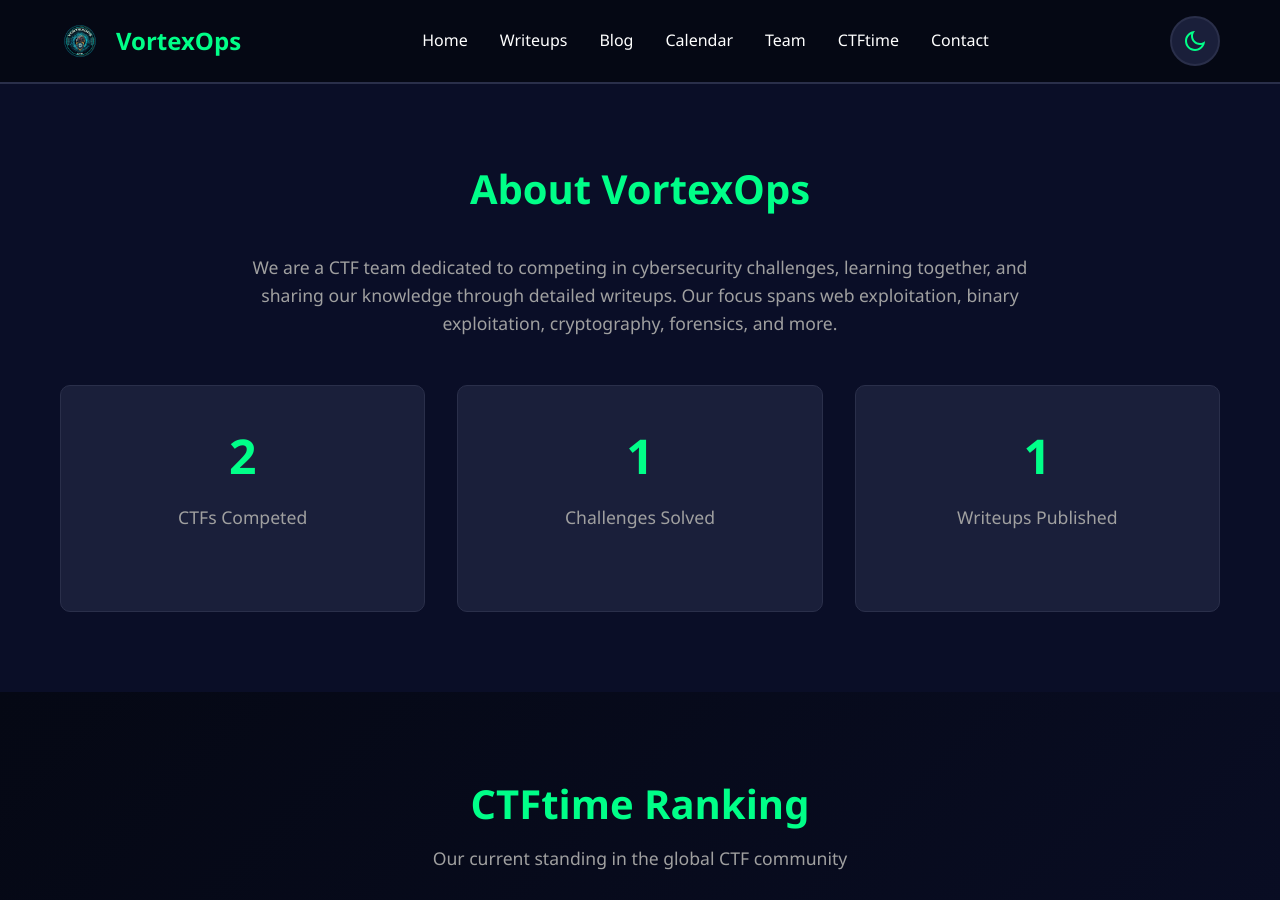
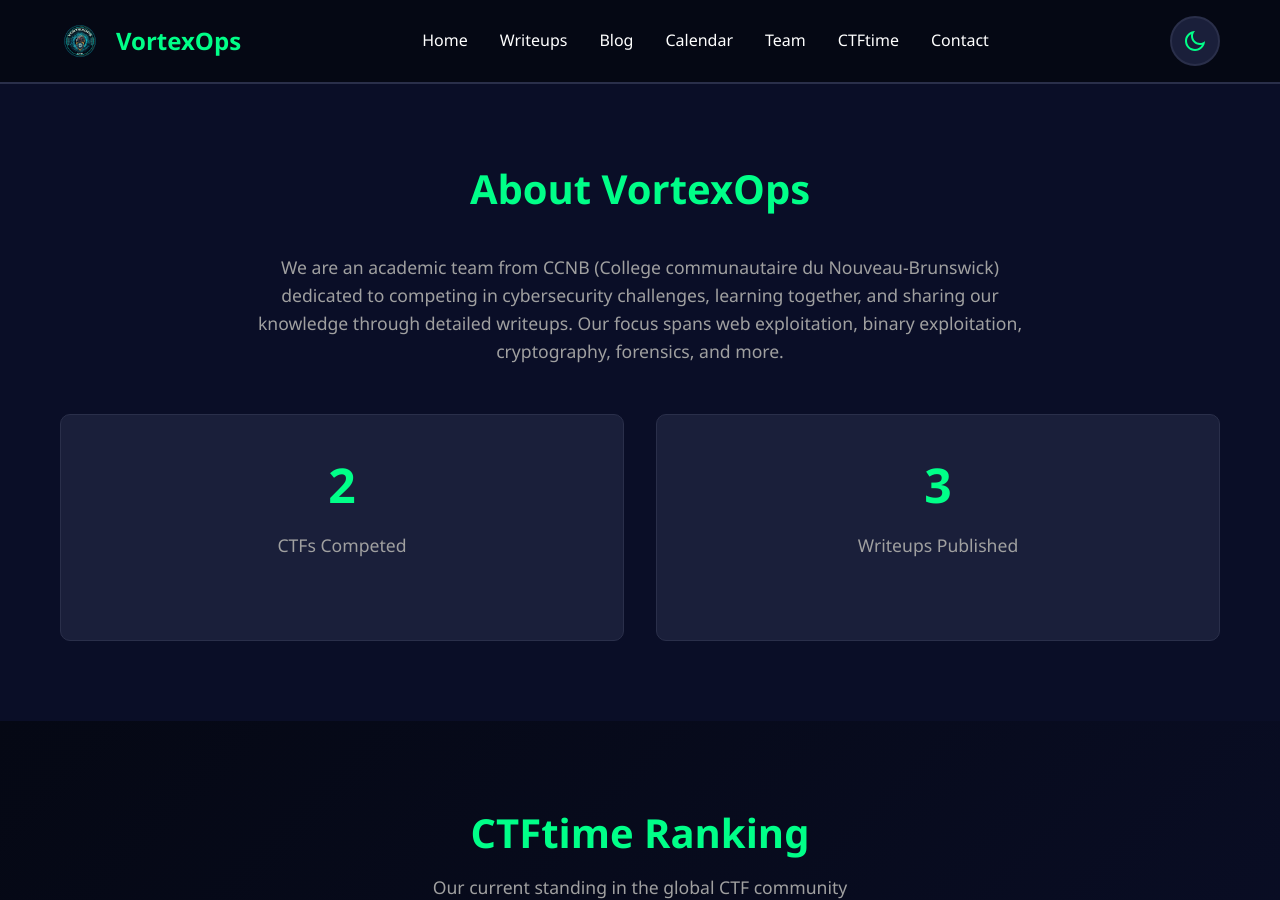
Before and after one commit to vortexopsctf/vortexopsctf.github.io, a Jekyll site: the page built from index.html, in a window 1280 px wide and 900 px high, scrolled down 727 px. Built offline with Jekyll 4.4.1, drawn with Linux system fonts in a browser that asks for light colours; some of the changed text lies outside the part shown.

Commit message:
Housekeeping and making it pretty

```diff
--- a/_layouts/default.html
+++ b/_layouts/default.html
@@ -63,7 +63,7 @@
 
     <footer>
         <div class="container">
-            <p>&copy; {{ 'now' | date: "%Y" }} VortexOps CTF Team. All rights reserved.</p>
+            <p>&copy; {{ site.time | date: '%Y' }} VortexOps CTF Team. All rights reserved.</p>
         </div>
     </footer>
 
--- a/assets/css/style.css
+++ b/assets/css/style.css
@@ -495,8 +495,7 @@
 }
 
 .ranking-content {
-    display: grid;
-    grid-template-columns: 2fr 1fr;
+    display: block;
     gap: 2rem;
     align-items: start;
 }
--- a/assets/js/main.js
+++ b/assets/js/main.js
@@ -1,5 +1,5 @@
 // Mobile Navigation Toggle
-document.addEventListener('DOMContentLoaded', function() {
+document.addEventListener('DOMContentLoaded', function () {
     // Theme Toggle Functionality
     const themeToggle = document.querySelector('.theme-toggle');
     const htmlElement = document.documentElement;
@@ -10,7 +10,7 @@
 
     // Theme toggle button click handler
     if (themeToggle) {
-        themeToggle.addEventListener('click', function() {
+        themeToggle.addEventListener('click', function () {
             const currentTheme = htmlElement.getAttribute('data-theme');
             const newTheme = currentTheme === 'dark' ? 'light' : 'dark';
 
@@ -23,14 +23,14 @@
     const navMenu = document.querySelector('.nav-menu');
 
     if (hamburger) {
-        hamburger.addEventListener('click', function() {
+        hamburger.addEventListener('click', function () {
             navMenu.classList.toggle('active');
             hamburger.classList.toggle('active');
         });
 
         // Close menu when clicking on a link
         document.querySelectorAll('.nav-menu a').forEach(link => {
-            link.addEventListener('click', function() {
+            link.addEventListener('click', function () {
                 navMenu.classList.remove('active');
                 hamburger.classList.remove('active');
             });
@@ -43,7 +43,7 @@
 
     if (filterButtons.length > 0) {
         filterButtons.forEach(button => {
-            button.addEventListener('click', function() {
+            button.addEventListener('click', function () {
                 // Remove active class from all buttons
                 filterButtons.forEach(btn => btn.classList.remove('active'));
 
@@ -89,7 +89,7 @@
 
     // Smooth Scrolling for Anchor Links
     document.querySelectorAll('a[href^="#"]').forEach(anchor => {
-        anchor.addEventListener('click', function(e) {
+        anchor.addEventListener('click', function (e) {
             const href = this.getAttribute('href');
             if (href !== '#' && href !== '') {
                 e.preventDefault();
@@ -110,7 +110,7 @@
         rootMargin: '0px 0px -50px 0px'
     };
 
-    const observer = new IntersectionObserver(function(entries) {
+    const observer = new IntersectionObserver(function (entries) {
         entries.forEach(entry => {
             if (entry.isIntersecting) {
                 entry.target.classList.add('fade-in');
@@ -395,6 +395,18 @@
                     <h3 class="stat-highlight">#${yearRating.rating_place || 'N/A'}</h3>
                     <p class="stat-label">${currentYear} Global Rank</p>
                 </div>
+            `;
+
+            if (yearRating.country_place) {
+                rankingHTML += `
+                <div class="ranking-stat">
+                    <h3 class="stat-highlight">#${yearRating.country_place}</h3>
+                    <p class="stat-label">${data.country || 'National'} Rank</p>
+                </div>
+                `;
+            }
+
+            rankingHTML += `
                 <div class="ranking-stat">
                     <h3>${yearRating.rating_points?.toFixed(2) || '0.00'}</h3>
                     <p class="stat-label">Rating Points</p>
@@ -466,6 +478,14 @@
     function displayCTFEvents(data) {
         const currentYear = new Date().getFullYear();
 
+        // Update CTFs Competed Stat (Using years active as proxy since API doesn't return total event count)
+        const ctfsStat = document.getElementById('stat-ctfs');
+        if (ctfsStat && data.rating) {
+            ctfsStat.textContent = Object.keys(data.rating).length;
+            // Optional: Change label to "Years Active" if preferred
+            // ctfsStat.nextElementSibling.textContent = "Years Active";
+        }
+
         // Collect all events from all years
         let allEvents = [];
 
--- a/blog.html
+++ b/blog.html
@@ -266,7 +266,7 @@
 
     <footer>
         <div class="container">
-            <p>&copy; 2025 VortexOps CTF Team. All rights reserved.</p>
+            <p>&copy; {{ site.time | date: '%Y' }} VortexOps CTF Team. All rights reserved.</p>
         </div>
     </footer>
 
--- a/calendar.html
+++ b/calendar.html
@@ -160,7 +160,7 @@
 
     <footer>
         <div class="container">
-            <p>&copy; 2025 VortexOps CTF Team. All rights reserved.</p>
+            <p>&copy; {{ site.time | date: '%Y' }} VortexOps CTF Team. All rights reserved.</p>
         </div>
     </footer>
 
--- a/index.html
+++ b/index.html
@@ -1,3 +1,5 @@
+---
+---
 <!DOCTYPE html>
 <html lang="en">
 
@@ -106,7 +108,8 @@
     <section class="about" id="about">
         <div class="container">
             <h2>About VortexOps</h2>
-            <p>We are a CTF team dedicated to competing in cybersecurity challenges, learning together, and sharing our
+            <p>We are an academic team from CCNB (College communautaire du Nouveau-Brunswick) dedicated to competing in
+                cybersecurity challenges, learning together, and sharing our
                 knowledge through detailed writeups. Our focus spans web exploitation, binary exploitation,
                 cryptography, forensics, and more.</p>
             <div class="stats">
@@ -114,12 +117,9 @@
                     <h3 class="stat-number" id="stat-ctfs">2</h3>
                     <p>CTFs Competed</p>
                 </div>
+                <!-- Challenges Solved card removed -->
                 <div class="stat-card">
-                    <h3 class="stat-number" id="stat-challenges">1</h3>
-                    <p>Challenges Solved</p>
-                </div>
-                <div class="stat-card">
-                    <h3 class="stat-number" id="stat-writeups">1</h3>
+                    <h3 class="stat-number" id="stat-writeups">{{ site.posts.size }}</h3>
                     <p>Writeups Published</p>
                 </div>
             </div>
@@ -137,13 +137,7 @@
                         <p>Loading ranking data...</p>
                     </div>
                 </div>
-                <div class="ranking-info">
-                    <h3>About CTFtime</h3>
-                    <p>CTFtime is the de facto website for tracking CTF competitions and team rankings worldwide. Our
-                        ranking is based on our performance in various CTF competitions throughout the year.</p>
-                    <a href="https://ctftime.org/team/409168" target="_blank" class="btn btn-primary">View on CTFtime
-                        →</a>
-                </div>
+
             </div>
         </div>
     </section>
@@ -165,13 +159,14 @@
         <div class="container">
             <h2>Recent Writeups</h2>
             <div class="writeups-grid">
+                {% for post in site.posts limit:3 %}
                 <div class="writeup-card">
-                    <div class="writeup-category">Forensics</div>
-                    <h3>Tryna crack?</h3>
-                    <p>Multi-layered forensics challenge involving ZIP plaintext attacks, PNG metadata extraction,
-                        dimension manipulation, and steganography.</p>
-                    <a href="/writeups/2025/01/13/v1t-ctf-tryna-crack/" class="read-more">Read More →</a>
+                    <div class="writeup-category">{{ post.category | capitalize }}</div>
+                    <h3>{{ post.title }}</h3>
+                    <p>{{ post.description }}</p>
+                    <a href="{{ post.url | relative_url }}" class="read-more">Read More →</a>
                 </div>
+                {% endfor %}
             </div>
         </div>
 
--- a/team.html
+++ b/team.html
@@ -157,7 +157,7 @@
 
     <footer>
         <div class="container">
-            <p>&copy; 2025 VortexOps CTF Team. All rights reserved.</p>
+            <p>&copy; {{ site.time | date: '%Y' }} VortexOps CTF Team. All rights reserved.</p>
         </div>
     </footer>
 
```
Also changed, not shown: other parts of index.html (+1 -1 lines).
